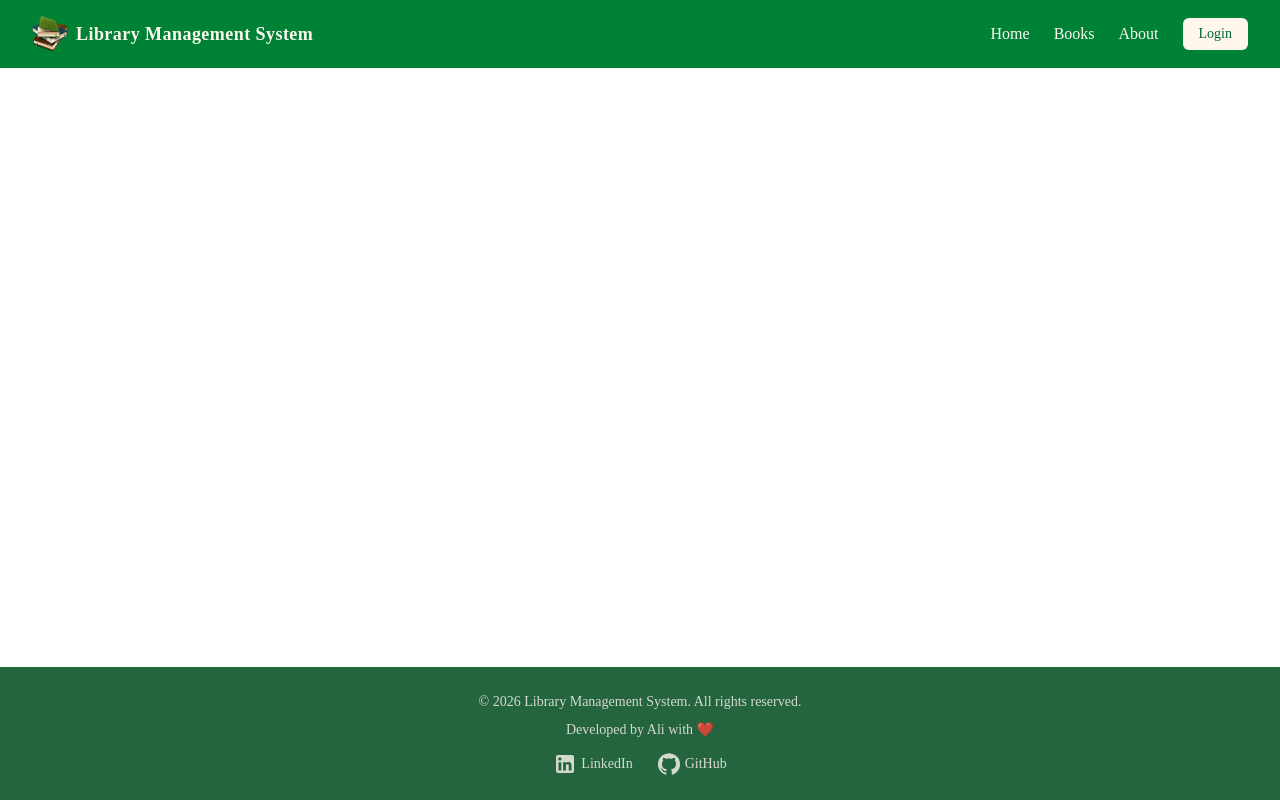
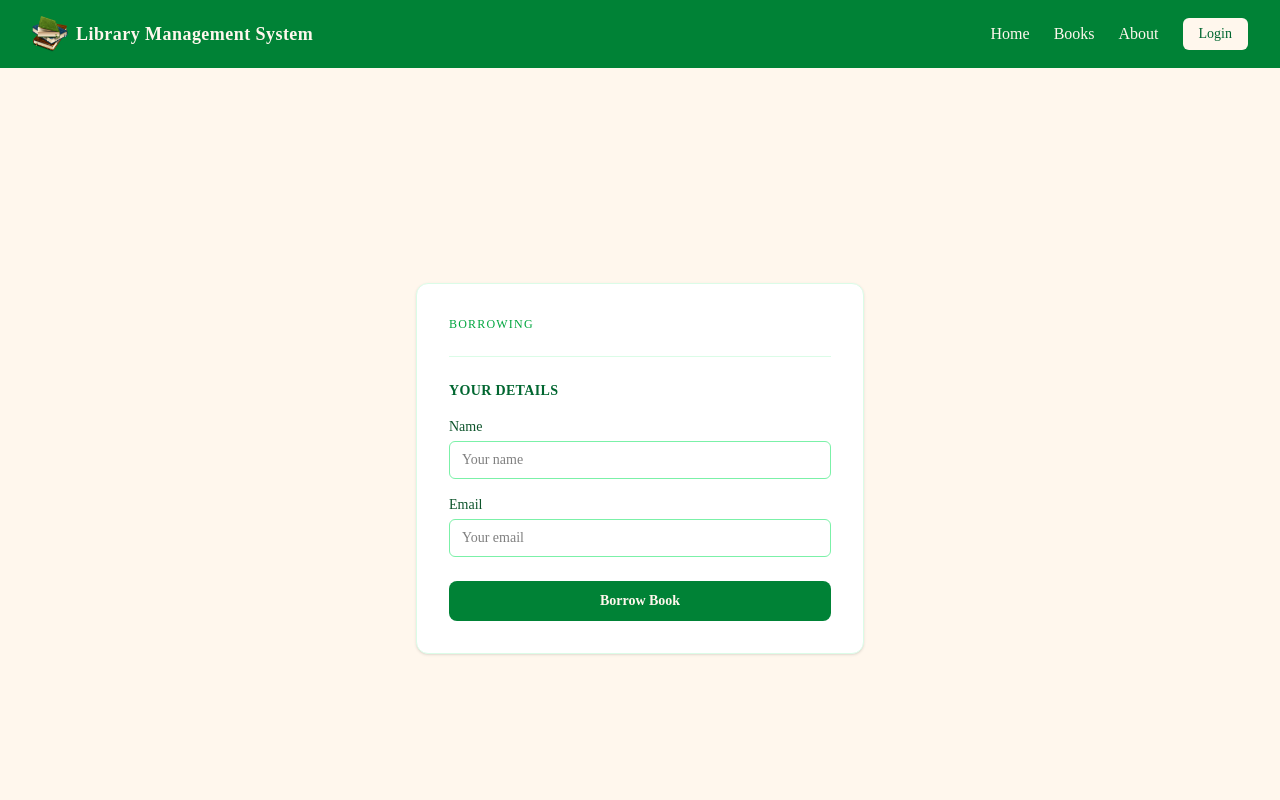
Before and after one commit to Ali1180-uni/Library-System_MERN, a React (Vite) app in the folder Library/: page /borrow/1 in a window 1280 px wide. Shown: the top 800 px of the page. Built offline with nearby package versions, Linux system fonts and the light colour scheme; a web font is replaced by a local one.

Commit message:
Further Changes Done

```diff
--- a/Library/src/Components/BookDetail.jsx
+++ b/Library/src/Components/BookDetail.jsx
@@ -1,3 +1,4 @@
+import {NavLink} from "react-router-dom";
 function BookDetail(props) {
   const authorName = props.book?.authors?.[0]?.name || "Unknown Author";
 
@@ -26,18 +27,18 @@ function BookDetail(props) {
           {props.book?.title}
         </h1>
 
-        <p className="mt-1 text-sm font-medium text-green-700">
-          {authorName}
-        </p>
+        <p className="mt-1 text-sm font-medium text-green-700">{authorName}</p>
 
         <p className="mt-4 text-sm leading-7 text-gray-500">
           {props.book?.description || "No description available."}
         </p>
 
         <div className="mt-6 flex gap-3">
-          <button className="rounded-lg bg-green-700 px-5 py-2 text-sm font-semibold text-orange-50 hover:bg-green-600">
-            Borrow
-          </button>
+          <NavLink to={`/borrow/${props.book?.id}`}>
+            <button className="rounded-lg bg-green-700 px-5 py-2 text-sm font-semibold text-orange-50 hover:bg-green-600">
+              Borrow
+            </button>
+          </NavLink>
           <button
             onClick={props.onClose}
             className="rounded-lg border border-green-200 px-5 py-2 text-sm font-semibold text-green-800 hover:bg-green-50"
--- a/Library/src/Components/BorrowBook.jsx
+++ b/Library/src/Components/BorrowBook.jsx
@@ -1,8 +1,63 @@
+import data from "../../api/data.json";
+import { useParams } from "react-router-dom";
+import { useForm } from "react-hook-form";
+
 function Borrow() {
+  const { id } = useParams();
+  const book = data.find((book) => book.id === parseInt(id));
+  const { register, handleSubmit, formState: { errors } } = useForm();
+
+  const onSubmit = (data) => console.log(data);
+
   return (
-    <div className = "Borrow" >
-</div>
-  )
+    <div className="min-h-screen bg-orange-50 flex items-center justify-center px-4 py-10">
+      <div className="bg-white border border-green-100 rounded-xl shadow-sm w-full max-w-md p-8 animate-fade-in">
+
+        {/* Book Info */}
+        <div className="mb-6 pb-5 border-b border-green-100">
+          <p className="text-xs text-green-600 uppercase tracking-widest mb-1">Borrowing</p>
+          <h1 className="text-xl font-bold text-green-900">{book?.title}</h1>
+          <p className="text-sm text-gray-400 mt-1">{book?.authors?.[0]?.name}</p>
+        </div>
+
+        {/* Form */}
+        <h2 className="text-sm font-semibold text-green-800 uppercase tracking-wide mb-4">Your Details</h2>
+
+        <form onSubmit={handleSubmit(onSubmit)} className="flex flex-col gap-4">
+
+          <div className="flex flex-col gap-1">
+            <label className="text-sm font-medium text-green-900">Name</label>
+            <input
+              type="text"
+              placeholder="Your name"
+              {...register("name", { required: true })}
+              className="border border-green-300 rounded-md px-3 py-2 text-sm outline-none focus:ring-2 focus:ring-green-500 transition-all duration-200"
+            />
+            {errors.name && <span className="text-red-500 text-xs">Name is required</span>}
+          </div>
+
+          <div className="flex flex-col gap-1">
+            <label className="text-sm font-medium text-green-900">Email</label>
+            <input
+              type="email"
+              placeholder="Your email"
+              {...register("email", { required: true })}
+              className="border border-green-300 rounded-md px-3 py-2 text-sm outline-none focus:ring-2 focus:ring-green-500 transition-all duration-200"
+            />
+            {errors.email && <span className="text-red-500 text-xs">Email is required</span>}
+          </div>
+
+          <button
+            type="submit"
+            className="mt-2 bg-green-700 text-orange-50 py-2.5 rounded-lg text-sm font-semibold hover:bg-green-600 active:scale-95 transition-all duration-200"
+          >
+            Borrow Book
+          </button>
+
+        </form>
+      </div>
+    </div>
+  );
 }
 
-export default Borrow
+export default Borrow;
--- a/Library/src/index.css
+++ b/Library/src/index.css
@@ -9,3 +9,11 @@ body {
   margin: 0;
   font-family: "Zen Old Mincho", serif;
 }
+
+@keyframes fade-in {
+  from { opacity: 0; transform: translateY(16px); }
+  to   { opacity: 1; transform: translateY(0); }
+}
+.animate-fade-in {
+  animation: fade-in 0.4s ease-out both;
+}
--- a/Library/src/main.jsx
+++ b/Library/src/main.jsx
@@ -7,6 +7,7 @@ import Login from './Components/Login'
 import Signup from './Components/Signup'
 import About from './Components/About'
 import Books from './Components/Books'
+import Borrow from './Components/BorrowBook.jsx'
 import logo from '/Title Icon.png'
 import App from './App.jsx'
 import './index.css'
@@ -23,6 +24,7 @@ createRoot(document.getElementById('root')).render(
             <Route path="/register" element={<Signup />} />
             <Route path="/about" element={<About />} />
             <Route path="/books" element={<Books />} />
+            <Route path="/borrow/:id" element={<Borrow />} />
           </Routes>
         </main>
         <Footer />
```
